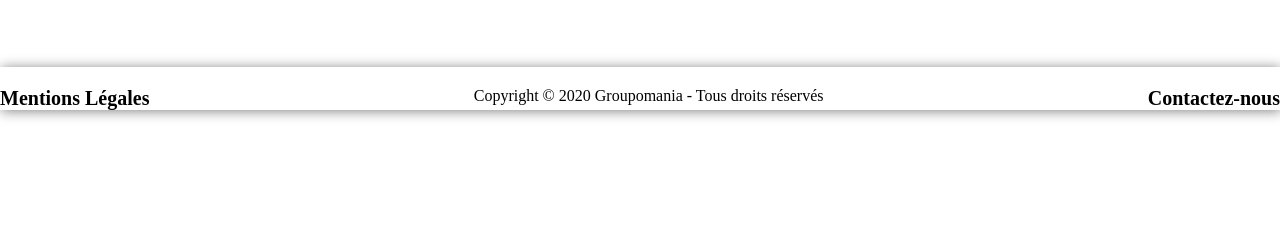
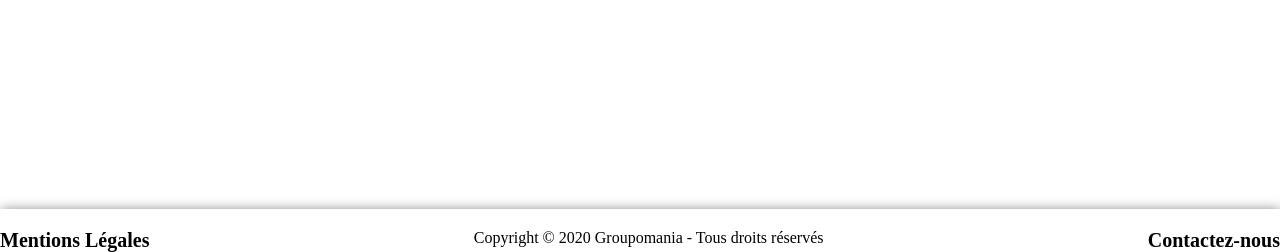
Before and after one commit to jerembdx95/Projet7, a plain HTML site: page frontend/html/accueil.html in a window 1280 px wide. Shown: the part 548-800 px from the top of the page. Drawn offline with Linux system fonts and the light colour scheme; no server answers.

Commit message:
Correction bug footer

```diff
--- a/frontend/css/style.scss
+++ b/frontend/css/style.scss
@@ -6,7 +6,6 @@ body{
     background-color: white;
 
 }
-
 
 /* Login page */
 
@@ -129,6 +128,7 @@ img{
     box-shadow: 2px 2px 2px black ;
 
 }
+
 #header_menu{
         display: flex;
         flex-direction: row;
@@ -159,8 +159,6 @@ footer{
     justify-content: space-between;
     box-shadow: 1px 1px 12px gray;
     background-color: white;
-
-
     a{
         text-decoration: none;
         color: black;
@@ -175,8 +173,10 @@ footer{
 
 #accueil_footer{
     margin-top: 70px;
+    position : fixed;
+    bottom: 0;
+
 }
-
 
 #mentions_legales{
     margin: 50px;
@@ -185,6 +185,10 @@ footer{
         margin-bottom: 20px;
     }
 
+}
+
+#accueil{
+    padding-bottom: 150px
 }
 
 /* Create article */
--- a/frontend/html/accueil.html
+++ b/frontend/html/accueil.html
@@ -6,7 +6,8 @@
     <title>FEED</title>
     <link rel="stylesheet" href="/frontend/css/style.css" />
 </head>
-<body id='accueil'>
+<body >
+    <main id='accueil'>
         <div class='header_login'>
             <h1>Groupomania</h1>
                 <ul id='header_menu'>
@@ -27,6 +28,7 @@
             <div id='NewsFeed'>
                 <h1 id="zero_news">Aucune actualitée 😒</h1>
             </div>
+    </main>
     <footer id='accueil_footer'>
         <a  href="/frontend/html/Mentions_Legales.html"> Mentions Légales </a>
             <p id='Copyright'>Copyright © 2020 Groupomania - Tous droits réservés</p>
--- a/frontend/js/Articles.js
+++ b/frontend/js/Articles.js
@@ -115,7 +115,7 @@ let liste_article ;
                 ("0" + date.getMinutes()).slice(-2);
 
 
-            info.innerHTML = "Posté par " + article.firstname + " " + article.surname + " ✉️" + " le " + dateArticle;
+            info.innerHTML = article.firstname + " " + article.surname + " ✉️" + " le " + dateArticle;
             deleteElement.innerHTML = "❌";
             articleTitre.innerHTML = article.name;
             articleDescription.innerHTML = article.description;
```
Also changed, not shown: frontend/css/style.css, 1 other file. Lines whose indentation alone changed are shown as unchanged.
